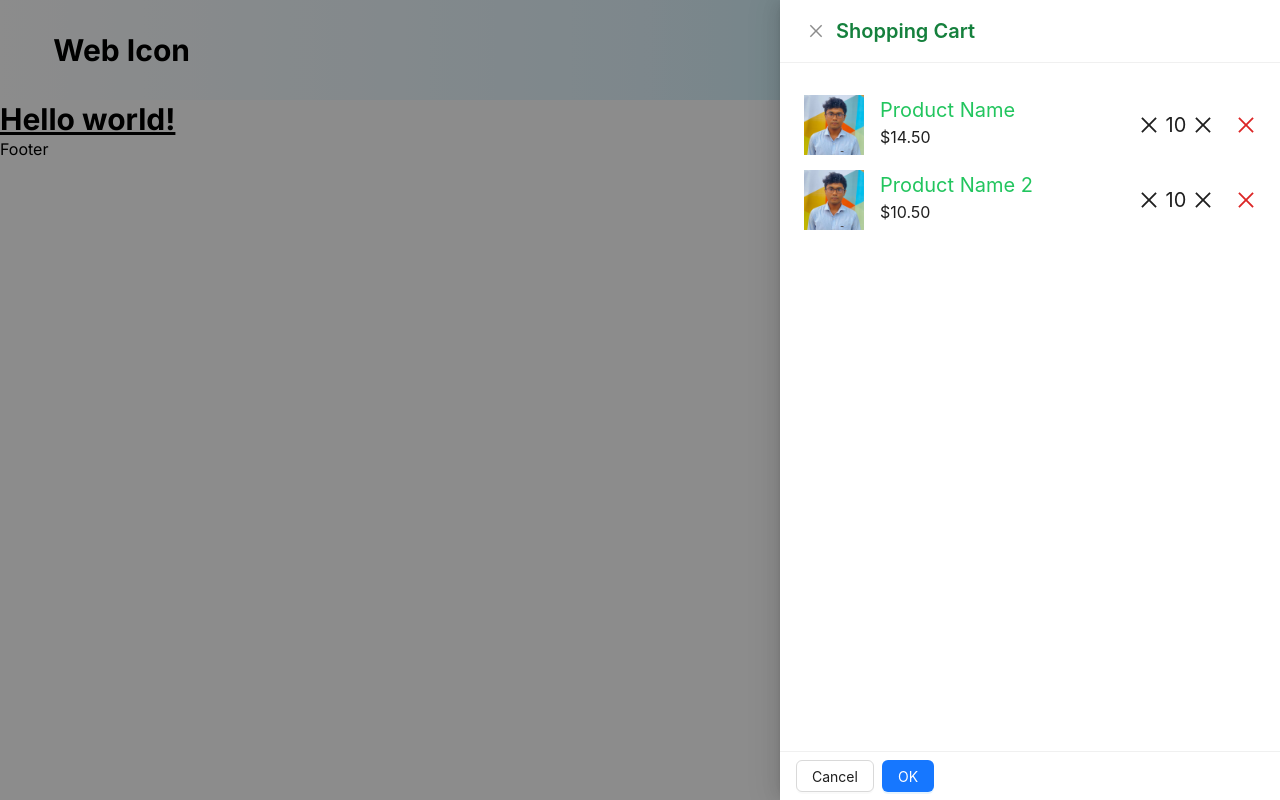
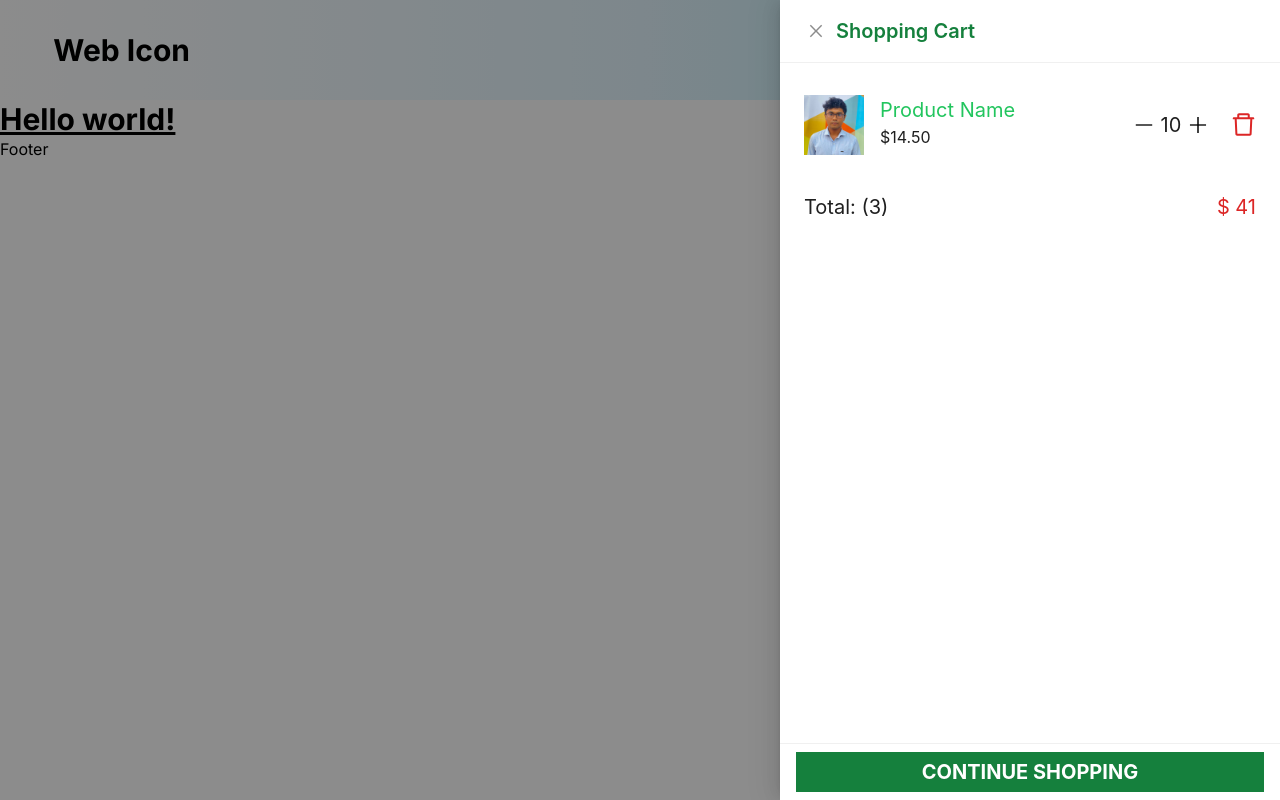
Before and after one commit to akashsdk/fiverr-six, a Next.js app: page / in a window 1280 px wide. Both pictures are taken after a click on the element 1214 px from the left and 50 px from the top of the page. Built offline with nearby package versions, Linux system fonts and the light colour scheme.

Commit message:
Update Header.tsx

```diff
--- a/src/app/components/Header.tsx
+++ b/src/app/components/Header.tsx
@@ -7,6 +7,9 @@ import {
   MenuOutlined,
   ShoppingCartOutlined,
   CloseOutlined,
+  PlusOutlined,
+  MinusOutlined,
+  DeleteOutlined,
 } from "@ant-design/icons";
 import Navlink from "./Navlink";
 
@@ -105,12 +108,9 @@ export default function Header() {
           onClose={onCloseDrawer}
           visible={isDrawerVisible}
           footer={
-            <Space>
-              <Button onClick={onCloseDrawer}>Cancel</Button>
-              <Button type="primary" onClick={onCloseDrawer}>
-                OK
-              </Button>
-            </Space>
+            <button className="h-[40px] w-full flex justify-center items-center bg-green-700 text-white text-[20px] font-bold hover:text-green-700 hover:bg-white">
+              CONTINUE SHOPPING
+            </button>
           }
         >
           <div className="w-full">
@@ -126,32 +126,17 @@ export default function Header() {
 
               <div className="flex ">
                 <div className="h-[35px] w-[80px] flex justify-around items-center">
-                  <CloseOutlined className="text-[20px]" />
+                  <MinusOutlined className="text-[20px]" />
                   <p className="text-[20px]">10</p>
-                  <CloseOutlined className="text-[20px]" />
+                  <PlusOutlined className="text-[20px]" />
                 </div>
-                <CloseOutlined className="text-[20px] ml-5 text-red-600" />
+                <DeleteOutlined className="text-[25px] ml-5 text-red-600" />
               </div>
             </div>
 
-            <div className="w-full h-[75px]  flex justify-between items-center">
-              <div className="flex">
-                <Image alt="Product" className="h-[60px] w-[60px]" src={Img1} />
-
-                <div className="h-[60px] ml-4 flex-col justify-center items-center">
-                  <p className="text-[20px] text-green-500">Product Name 2</p>
-                  <p className="text-[16px] ">$10.50</p>
-                </div>
-              </div>
-
-              <div className="flex ">
-                <div className="h-[35px] w-[80px] flex justify-around items-center">
-                  <CloseOutlined className="text-[20px]" />
-                  <p className="text-[20px]">10</p>
-                  <CloseOutlined className="text-[20px]" />
-                </div>
-                <CloseOutlined className="text-[20px] ml-5 text-red-600" />
-              </div>
+            <div className="mt-[30px] flex justify-between items-center">
+              <p className="text-[20px]">Total: (3)</p>
+              <p className="text-[20px] text-red-600">$ 41</p>
             </div>
           </div>
         </Drawer>
```
